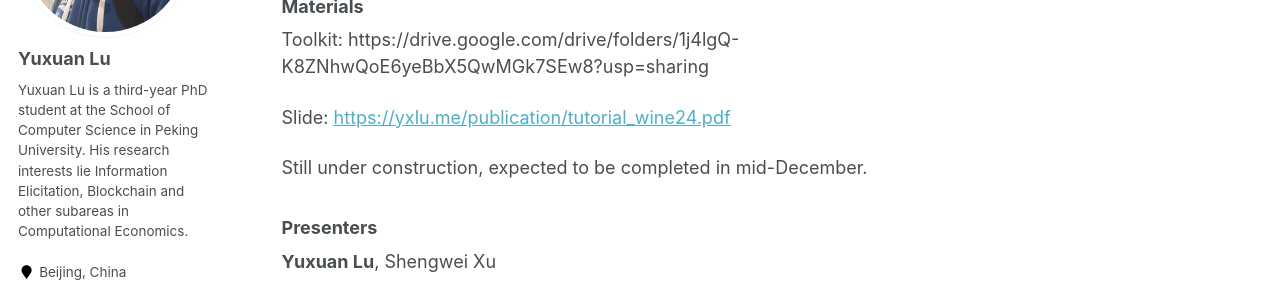
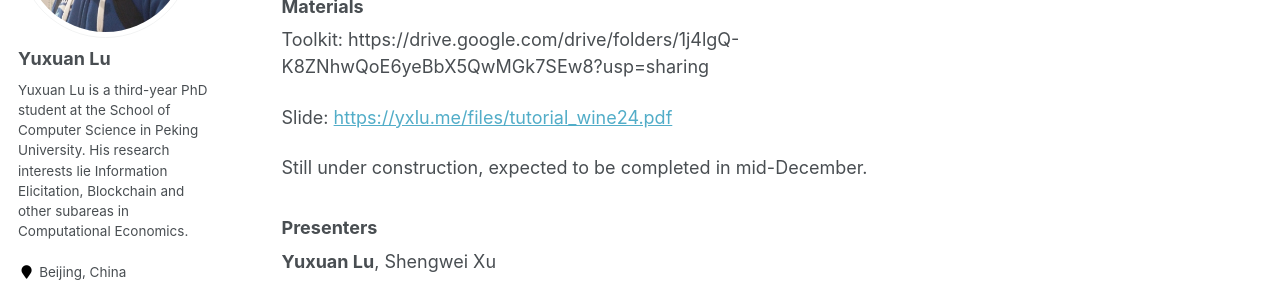
Before and after one commit to yx-lu/yx-lu.github.io, a Jekyll site: the page built from _projects/llm_elicitation_wine24.md, in a window 1280 px wide and 900 px high. Shown: the part 255-547 px from the top of the window. Built offline with Jekyll 4.4.1, drawn with Linux system fonts in a browser that asks for light colours; some web fonts are replaced; part of the change alters nothing that is shown.

Commit message:
Update llm_elicitation_wine24.md

```diff
--- a/_projects/llm_elicitation_wine24.md
+++ b/_projects/llm_elicitation_wine24.md
@@ -12,7 +12,7 @@ location: "Edinburgh"
 
 Toolkit: https://drive.google.com/drive/folders/1j4lgQ-K8ZNhwQoE6yeBbX5QwMGk7SEw8?usp=sharing
 
-Slide: [https://yxlu.me/publication/tutorial_wine24.pdf](https://yxlu.me/publication/tutorial_wine24.pdf)
+Slide: [https://yxlu.me/files/tutorial_wine24.pdf](https://yxlu.me/files/tutorial_wine24.pdf)
 
 Still under construction, expected to be completed in mid-December.
 
```
